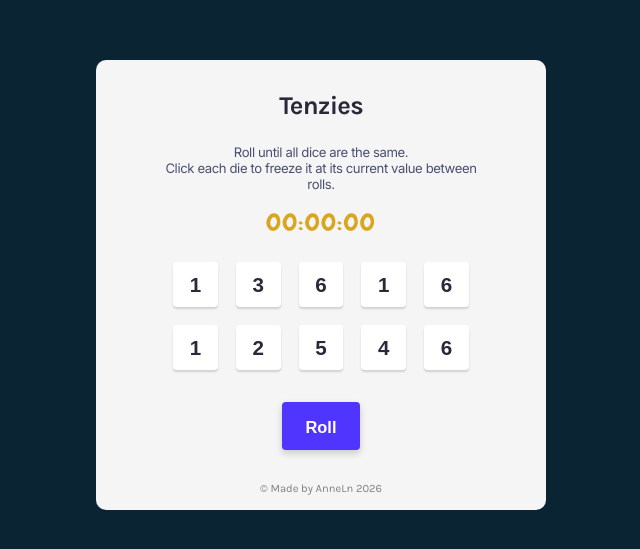
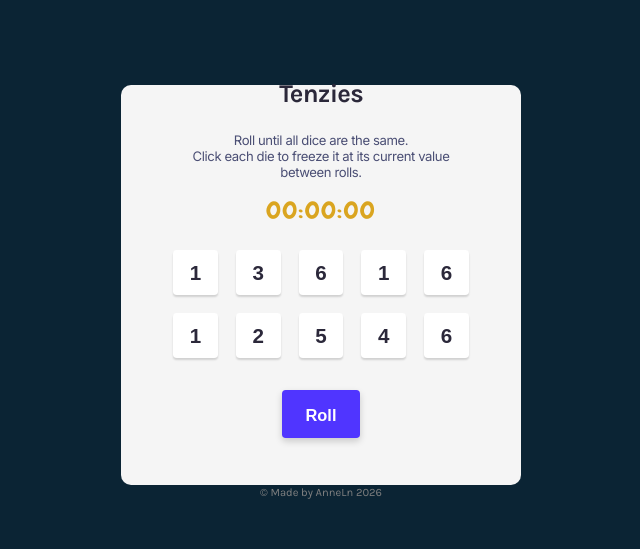
Before and after one commit to anneln/tenzies, a React (Vite) app: page / in a window 1280 px wide. Shown: the part 115-664 px from the top of the page, without its empty margins (319-959 px from the left). Built offline with nearby package versions, Linux system fonts and the light colour scheme.

Commit message:
Update index.css

```diff
--- a/src/index.css
+++ b/src/index.css
@@ -18,8 +18,8 @@ body {
 div#root {
   height: 100%;
   width: 100%;
-  max-height: 450px;
-  max-width: 450px;
+  max-height: 400px;
+  max-width: 400px;
 }
 
 h1,
@@ -137,5 +137,6 @@ main {
 .copyright {
   font-size: 0.7rem;
   color: grey;
-  margin-top: 2rem;
+  margin-top: 3rem;
+  padding-bottom: 0.5rem;
 }
```
